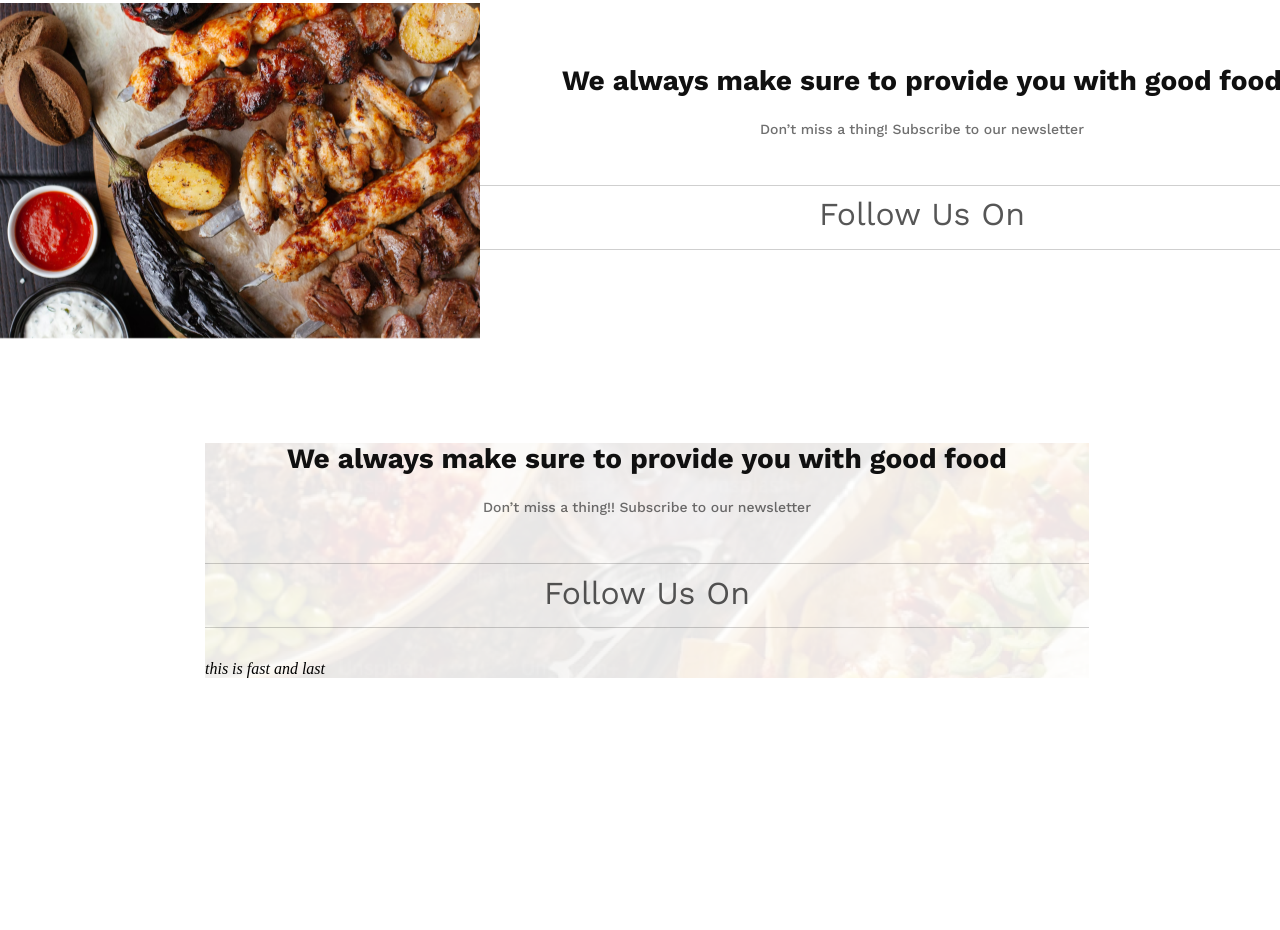
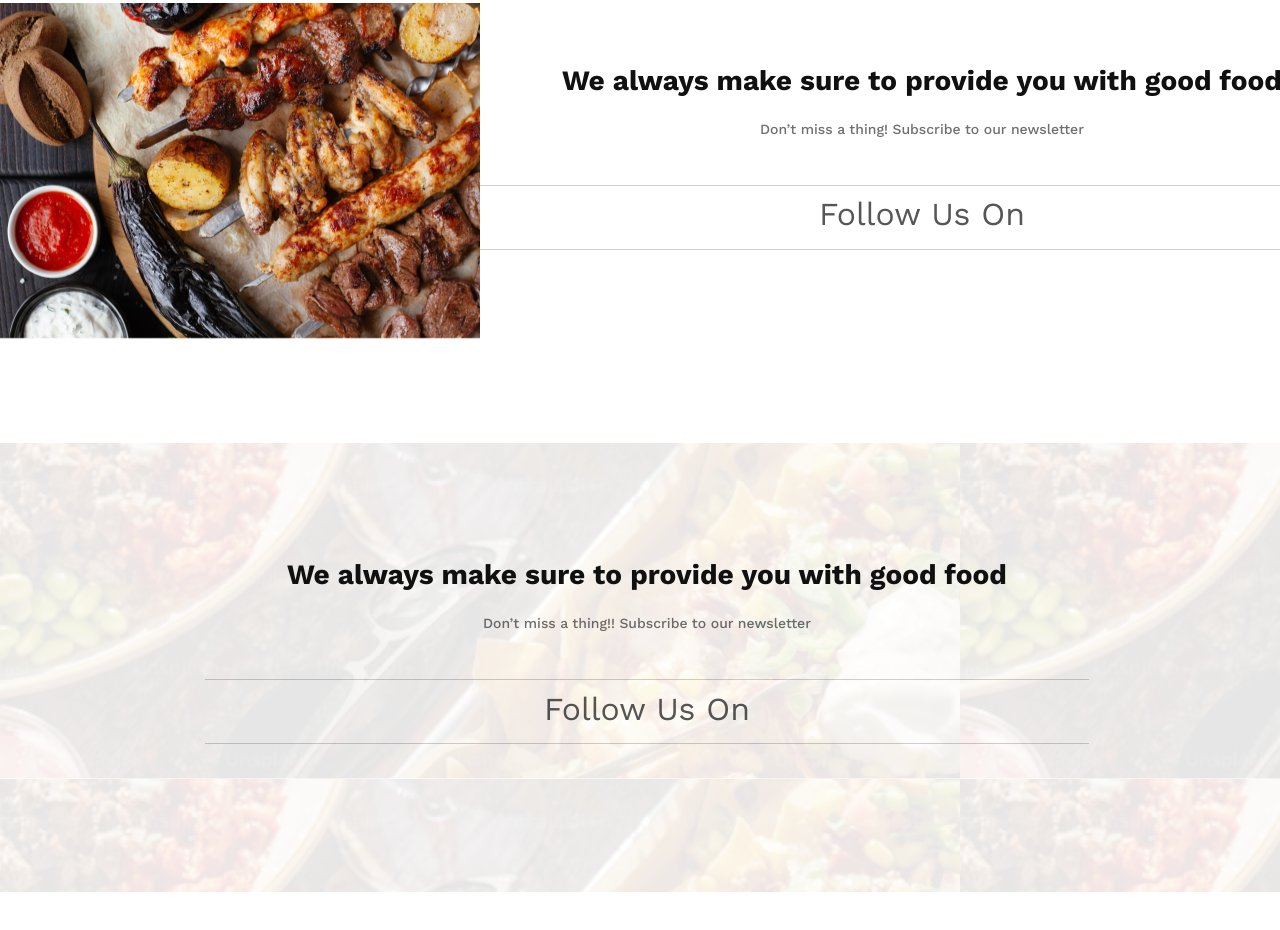
Before and after one commit to prashantaself/food-restaurant-project, a plain HTML site: page index.html in a window 1280 px wide. Shown: the part 1313-2243 px from the top of the page. Before the commit the page ends 2091 px from the top, so only its background shows below. Drawn offline with nearby package versions, Linux system fonts and the light colour scheme.

Commit message:
Backgroun picture orgin location set

```diff
--- a/index.html
+++ b/index.html
@@ -94,7 +94,6 @@
 
     <section id="social">
         <div class="container">
-            <div class="image-box">
             <div class="info">
                 <h1 class="title">We always make sure to provide you with good food</h1>
                 <p class="subtitle">Don’t miss a thing!! Subscribe to our newsletter</p>
@@ -104,9 +103,7 @@
             </div>
 
             <div></div>
-                <i>this is fast and last</i>
             <div></div>
-            </div>
         </div>
     </section>
 
--- a/style/style.css
+++ b/style/style.css
@@ -216,18 +216,19 @@
 
 #social {
     width: 1294px;
+    height: 449px;
     margin: 100px auto;
     display: flex;
     justify-content: center;
     align-items: center;
+    background-image: url('/assets/social-bg.png');
+
 }
-
-
 
 #social .container {
     position: relative;
     display: inline-block;
-    background-image: url('/assets/social-bg.png');
+
 }
 
 #social .title {
```
Lines whose indentation alone changed are shown as unchanged.
